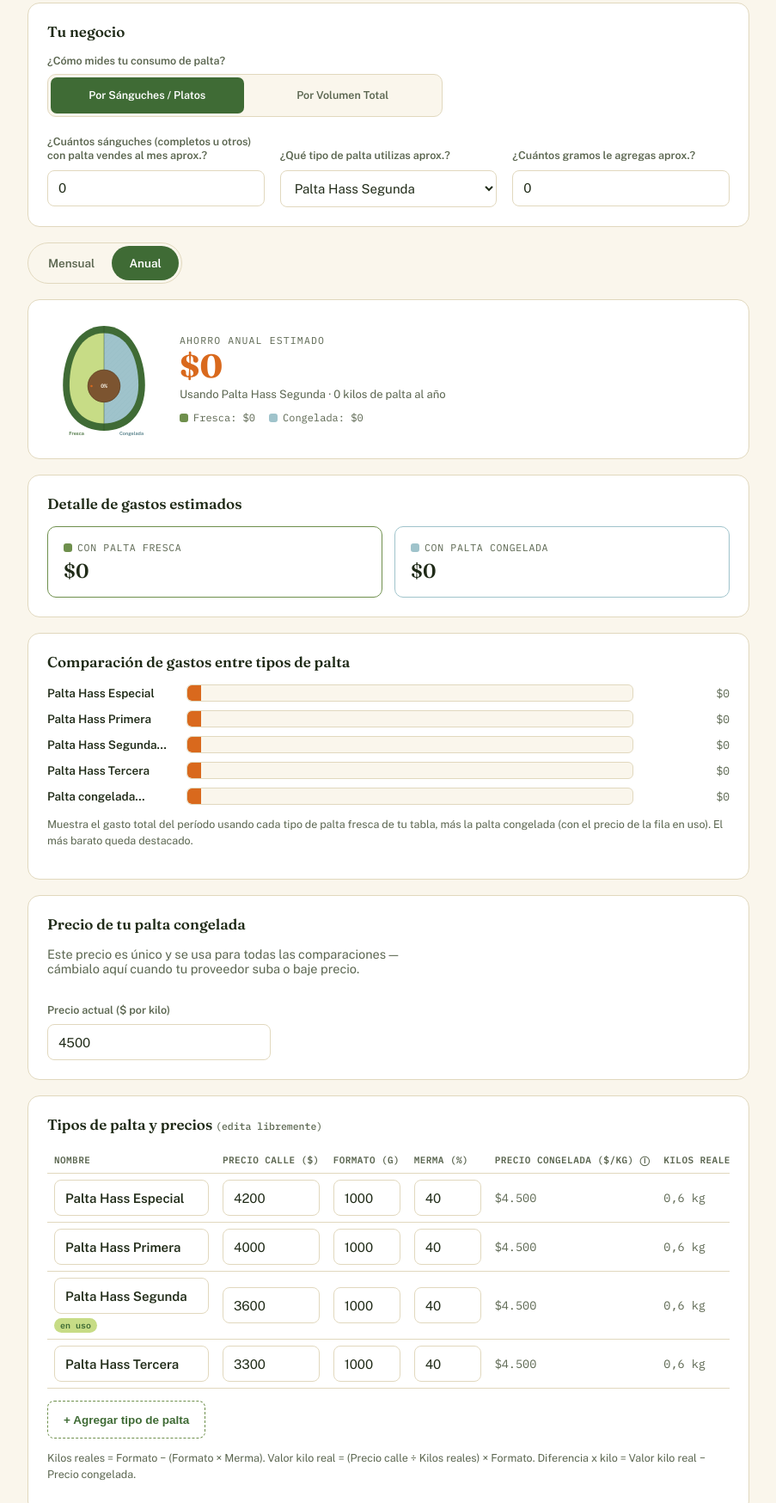
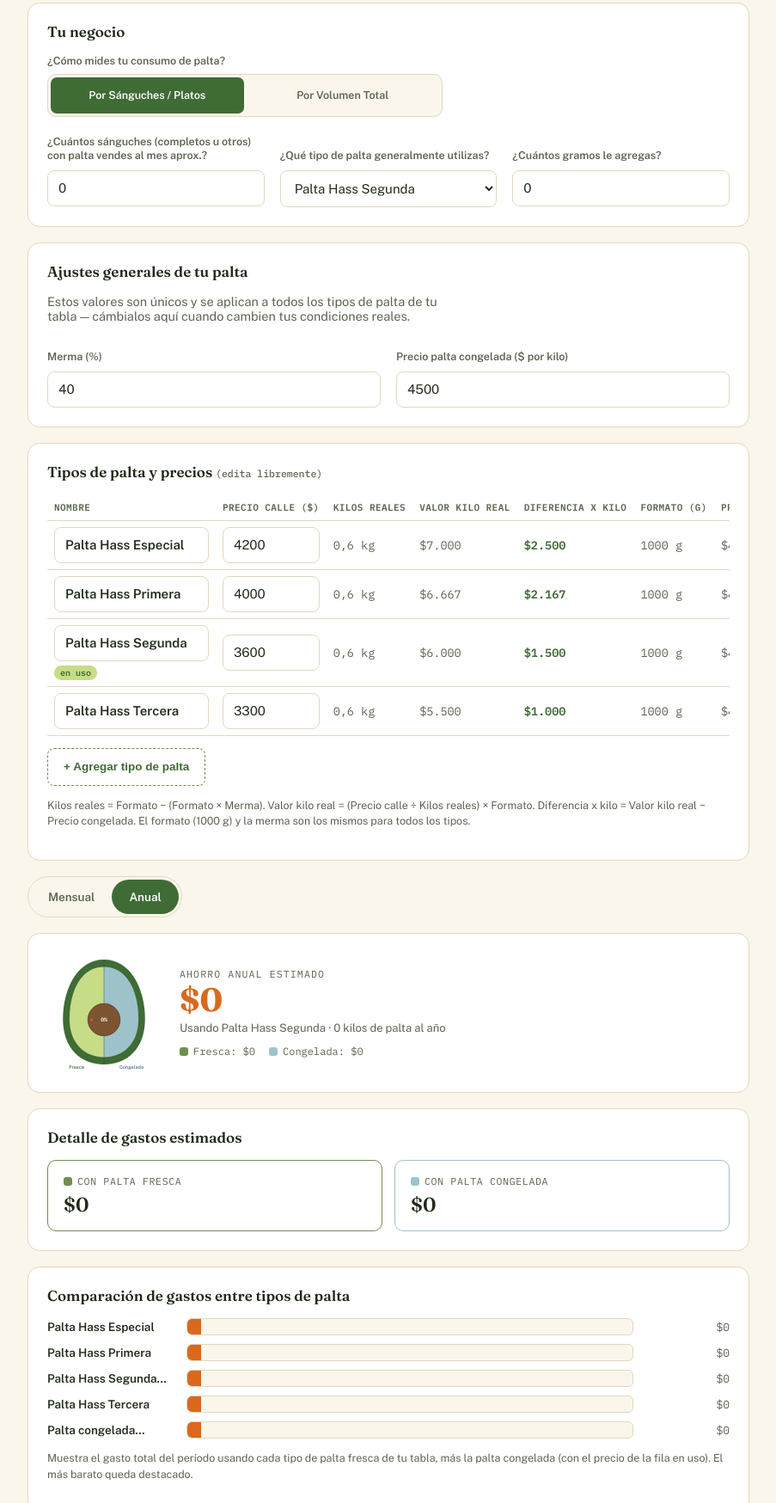
Before and after one commit to TheIvarJR/Calculador-de-palta-2, a plain HTML site: page index.html in a window 1280 px wide. Shown: the part 160-1908 px from the top of the page at 86% size, without its empty margins (188-1091 px from the left). Drawn offline with nearby package versions, Linux system fonts and the light colour scheme.

Commit message:
Actualización con mejoras de Claude

```diff
--- a/index.html
+++ b/index.html
@@ -300,6 +300,44 @@
       <div class="field-grid" id="negocio-fields"></div>
     </div>
 
+    <div class="card">
+      <h2>Ajustes generales de tu palta</h2>
+      <p class="sub" style="margin-bottom:14px;">Estos valores son únicos y se aplican a todos los tipos de palta de tu tabla — cámbialos aquí cuando cambien tus condiciones reales.</p>
+      <div class="field-grid" style="grid-template-columns: 1fr 1fr;">
+        <div class="field">
+          <label for="merma-global">Merma (%)</label>
+          <input id="merma-global" type="number" min="0" max="99" />
+        </div>
+        <div class="field">
+          <label for="precio-congelada">Precio palta congelada ($ por kilo)</label>
+          <input id="precio-congelada" type="number" min="0" />
+        </div>
+      </div>
+    </div>
+
+    <div class="card">
+      <h2>Tipos de palta y precios <span class="h2-note">(edita libremente)</span></h2>
+      <div class="table-wrap">
+        <table>
+          <thead>
+            <tr>
+              <th>Nombre</th>
+              <th>Precio calle ($)</th>
+              <th>Kilos reales</th>
+              <th>Valor kilo real</th>
+              <th>Diferencia x kilo</th>
+              <th>Formato (g)</th>
+              <th>Precio congelada ($/kg) <span title="Se edita en la tarjeta 'Ajustes generales de tu palta'">ⓘ</span></th>
+              <th></th>
+            </tr>
+          </thead>
+          <tbody id="table-body"></tbody>
+        </table>
+      </div>
+      <button class="add-row-btn" id="add-row-btn">+ Agregar tipo de palta</button>
+      <p class="note">Kilos reales = Formato − (Formato × Merma). Valor kilo real = (Precio calle ÷ Kilos reales) × Formato. Diferencia x kilo = Valor kilo real − Precio congelada. El formato (1000 g) y la merma son los mismos para todos los tipos.</p>
+    </div>
+
     <div class="toggle" id="toggle">
       <button data-periodo="mensual">Mensual</button>
       <button data-periodo="anual">Anual</button>
@@ -317,49 +355,18 @@
       <div class="compare-list" id="compare-list"></div>
       <p class="compare-note">Muestra el gasto total del período usando cada tipo de palta fresca de tu tabla, más la palta congelada (con el precio de la fila en uso). El más barato queda destacado.</p>
     </div>
-
-    <div class="card">
-      <h2>Precio de tu palta congelada</h2>
-      <p class="sub" style="margin-bottom:14px;">Este precio es único y se usa para todas las comparaciones — cámbialo aquí cuando tu proveedor suba o baje precio.</p>
-      <div class="field" style="max-width:260px;">
-        <label for="precio-congelada">Precio actual ($ por kilo)</label>
-        <input id="precio-congelada" type="number" min="0" />
-      </div>
-    </div>
-
-    <div class="card">
-      <h2>Tipos de palta y precios <span class="h2-note">(edita libremente)</span></h2>
-      <div class="table-wrap">
-        <table>
-          <thead>
-            <tr>
-              <th>Nombre</th>
-              <th>Precio calle ($)</th>
-              <th>Formato (g)</th>
-              <th>Merma (%)</th>
-              <th>Precio congelada ($/kg) <span title="Se edita en la tarjeta 'Precio de tu palta congelada'">ⓘ</span></th>
-              <th>Kilos reales</th>
-              <th>Valor kilo real</th>
-              <th>Diferencia x kilo</th>
-              <th></th>
-            </tr>
-          </thead>
-          <tbody id="table-body"></tbody>
-        </table>
-      </div>
-      <button class="add-row-btn" id="add-row-btn">+ Agregar tipo de palta</button>
-      <p class="note">Kilos reales = Formato − (Formato × Merma). Valor kilo real = (Precio calle ÷ Kilos reales) × Formato. Diferencia x kilo = Valor kilo real − Precio congelada.</p>
-    </div>
   </div>
 
 <script>
   // ---------- state ----------
   let rows = [
-    { id: "r1", nombre: "Palta Hass Especial", precioCalle: 4200, formatoG: 1000, mermaPct: 40, congelado: 4500 },
-    { id: "r2", nombre: "Palta Hass Primera",  precioCalle: 4000, formatoG: 1000, mermaPct: 40, congelado: 4500 },
-    { id: "r3", nombre: "Palta Hass Segunda",  precioCalle: 3600, formatoG: 1000, mermaPct: 40, congelado: 4500 },
-    { id: "r4", nombre: "Palta Hass Tercera",  precioCalle: 3300, formatoG: 1000, mermaPct: 40, congelado: 4500 },
+    { id: "r1", nombre: "Palta Hass Especial", precioCalle: 4200 },
+    { id: "r2", nombre: "Palta Hass Primera",  precioCalle: 4000 },
+    { id: "r3", nombre: "Palta Hass Segunda",  precioCalle: 3600 },
+    { id: "r4", nombre: "Palta Hass Tercera",  precioCalle: 3300 },
   ];
+  const FORMATO_FIJO_G = 1000;
+  let mermaGlobal = 40; // %, aplica a todos los tipos de palta
   let nextId = 5;
   let selectedId = "r3";
   let sanguches = 0;
@@ -383,14 +390,14 @@
     return d.innerHTML;
   }
   function computeRow(r) {
-    const merma = Math.min(Math.max(Number(r.mermaPct) || 0, 0), 99) / 100;
-    const formatoG = Number(r.formatoG) || 0;
+    const merma = Math.min(Math.max(Number(mermaGlobal) || 0, 0), 99) / 100;
+    const formatoG = FORMATO_FIJO_G;
     const precioCalle = Number(r.precioCalle) || 0;
     const congelado = Number(precioCongelada) || 0;
     const kilosReales = formatoG * (1 - merma);
     const valorKiloReal = kilosReales > 0 ? (precioCalle / kilosReales) * formatoG : 0;
     const diferencia = valorKiloReal - congelado;
-    return { ...r, kilosReales, valorKiloReal, diferencia, congelado };
+    return { ...r, formatoG, kilosReales, valorKiloReal, diferencia, congelado };
   }
   function getComputedRows() { return rows.map(computeRow); }
   function getSelected() {
@@ -454,11 +461,11 @@
             <input id="sanguches" type="number" min="0" />
           </div>
           <div class="field">
-            <label for="tipo-palta">¿Qué tipo de palta utilizas aprox.?</label>
+            <label for="tipo-palta">¿Qué tipo de palta generalmente utilizas?</label>
             <select id="tipo-palta"></select>
           </div>
           <div class="field">
-            <label for="gramos">¿Cuántos gramos le agregas aprox.?</label>
+            <label for="gramos">¿Cuántos gramos le agregas?</label>
             <input id="gramos" type="number" min="0" />
           </div>`;
       } else {
@@ -468,7 +475,7 @@
             <input id="cantidad" type="number" min="0" />
           </div>
           <div class="field">
-            <label for="tipo-palta">¿Qué tipo de palta utilizas aprox.?</label>
+            <label for="tipo-palta">¿Qué tipo de palta generalmente utilizas?</label>
             <select id="tipo-palta"></select>
           </div>`;
       }
@@ -509,6 +516,10 @@
     const precioCongeladaEl = document.getElementById("precio-congelada");
     if (document.activeElement !== precioCongeladaEl) precioCongeladaEl.value = precioCongelada;
     precioCongeladaEl.oninput = (e) => { precioCongelada = e.target.value; render(); };
+
+    const mermaGlobalEl = document.getElementById("merma-global");
+    if (document.activeElement !== mermaGlobalEl) mermaGlobalEl.value = mermaGlobal;
+    mermaGlobalEl.oninput = (e) => { mermaGlobal = e.target.value; render(); };
 
     // hero
     document.getElementById("hero").innerHTML = `
@@ -578,12 +589,11 @@
           ${r.id === selectedId ? '<span class="in-use-tag">en uso</span>' : ""}
         </td>
         <td><input type="text" inputmode="decimal" data-field="precioCalle" value="${r.precioCalle}" /></td>
-        <td><input type="text" inputmode="decimal" data-field="formatoG" value="${r.formatoG}" /></td>
-        <td><input type="text" inputmode="decimal" data-field="mermaPct" value="${r.mermaPct}" /></td>
-        <td class="computed">${fmtCLP(r.congelado)}</td>
         <td class="computed">${(r.kilosReales / 1000).toLocaleString("es-CL", { maximumFractionDigits: 2 })} kg</td>
         <td class="computed">${fmtCLP(r.valorKiloReal)}</td>
         <td class="computed ${r.diferencia > 0 ? "diff-positive" : ""}">${fmtCLP(r.diferencia)}</td>
+        <td class="computed">${r.formatoG} g</td>
+        <td class="computed">${fmtCLP(r.congelado)}</td>
         <td><div class="row-actions"><button class="icon-btn" data-action="remove" title="Eliminar fila">×</button></div></td>
       </tr>`
       )
@@ -601,7 +611,7 @@
     });
     document.getElementById("add-row-btn").onclick = () => {
       const id = "r" + nextId++;
-      rows.push({ id, nombre: "Nueva palta", precioCalle: 4000, formatoG: 1000, mermaPct: 40, congelado: 4500 });
+      rows.push({ id, nombre: "Nueva palta", precioCalle: 4000 });
       render();
     };
     document.querySelectorAll("#table-body tr").forEach((tr) => {
```
